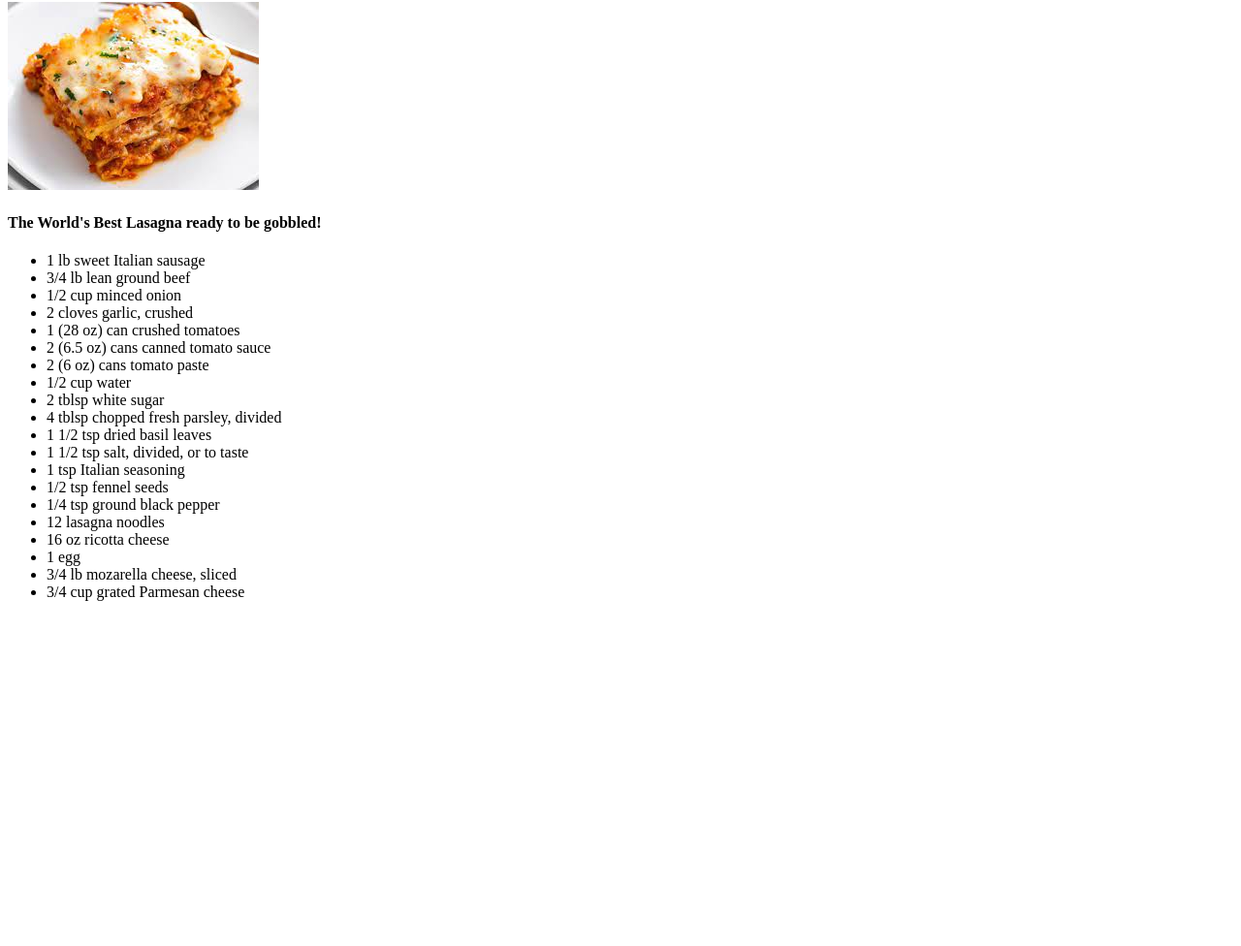
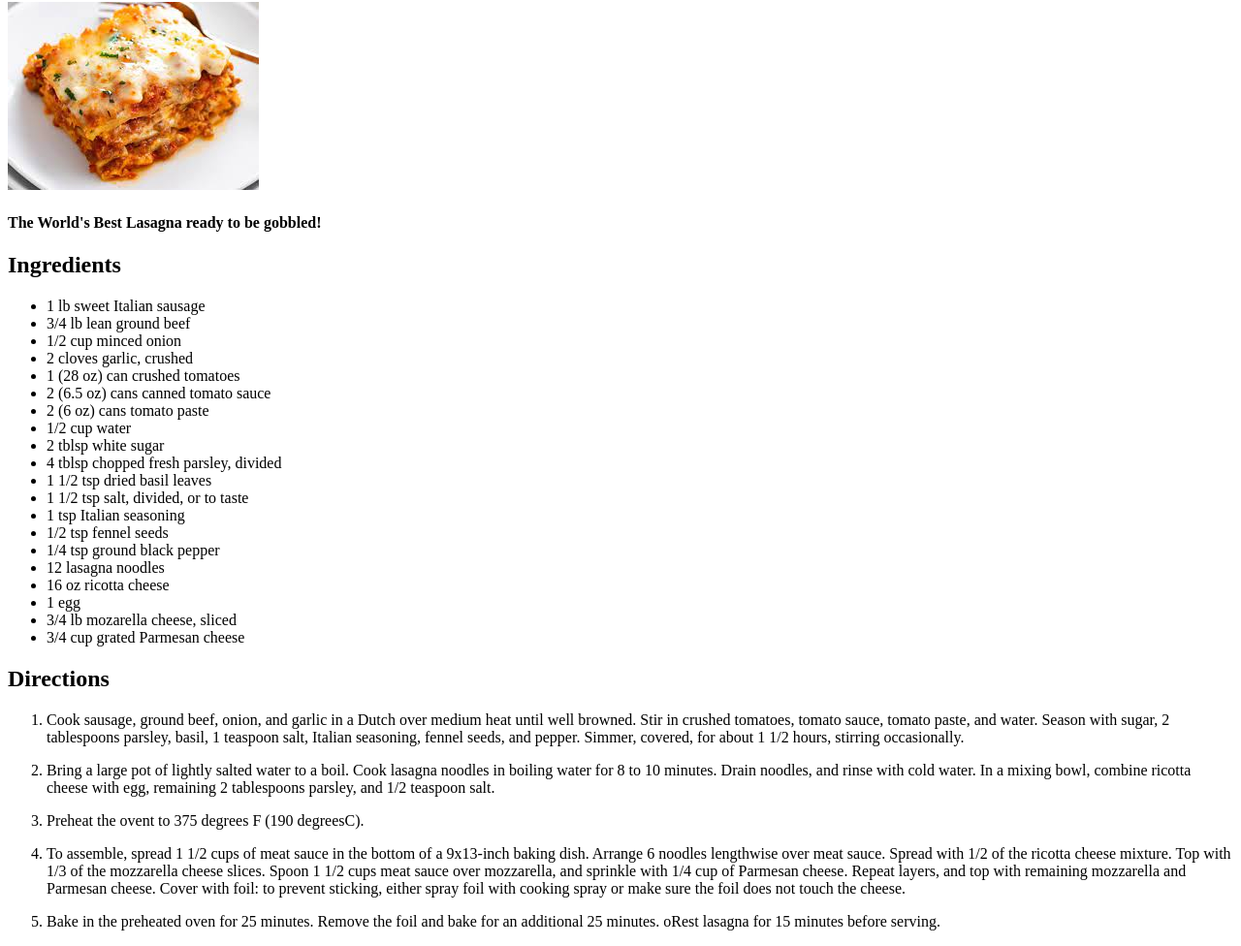
Before and after one commit to JHolden814/odin-recipes, a plain HTML site: page recipes/lasagna.html in a window 1280 px wide. Shown: the part 78-1054 px from the top of the page at 97% size. Before the commit the page ends 800 px from the top, so only its background shows below. Drawn offline with Linux system fonts and the light colour scheme.

Commit message:
Added directions to lasagna.html

```diff
--- a/recipes/lasagna.html
+++ b/recipes/lasagna.html
@@ -8,6 +8,7 @@
         <h1>World's Best Lasagna</h1>
         <img src="../img/lasagna.jpeg" alt="A piece of the World's Best lasagna laid on a white plate with a fork at the back.">
         <h4>The World's Best Lasagna ready to be gobbled!</h4>
+        <h2>Ingredients</h2>
         <ul>
             <li>1 lb sweet Italian sausage</li>
             <li>3/4 lb lean ground beef</li>
@@ -30,5 +31,41 @@
             <li>3/4 lb mozarella cheese, sliced</li>
             <li>3/4 cup grated Parmesan cheese</li>
         </ul>
+        <h2>Directions</h2>
+        <ol>
+            <li>
+                <p>
+                    Cook sausage, ground beef, onion, and garlic in a Dutch over medium heat
+                    until well browned. Stir in crushed tomatoes, tomato sauce, tomato paste, and water.
+                    Season with sugar, 2 tablespoons parsley, basil, 1 teaspoon salt, Italian seasoning,
+                    fennel seeds, and pepper. Simmer, covered, for about 1 1/2 hours, stirring occasionally.
+                </p>
+            </li>
+            <li>
+                <p>
+                    Bring a large pot of lightly salted water to a boil. Cook lasagna noodles in boiling water
+                    for 8 to 10 minutes. Drain noodles, and rinse with cold water. In a mixing bowl, combine ricotta
+                    cheese with egg, remaining 2 tablespoons parsley, and 1/2 teaspoon salt.
+                </p>
+            </li>
+            <li>Preheat the ovent to 375 degrees F (190 degreesC).</li>
+            <li>
+                <p>
+                    To assemble, spread 1 1/2 cups of meat sauce in the bottom of a 9x13-inch
+                    baking dish. Arrange 6 noodles lengthwise over meat sauce. Spread with 1/2
+                    of the ricotta cheese mixture. Top with 1/3 of the mozzarella cheese slices.
+                    Spoon 1 1/2 cups meat sauce over mozzarella, and sprinkle with 1/4 cup of Parmesan
+                    cheese. Repeat layers, and top with remaining mozzarella and Parmesan cheese.
+                    Cover with foil: to prevent sticking, either spray foil with cooking spray
+                    or make sure the foil does not touch the cheese.
+                </p>
+            </li>
+            <li>
+                <p>
+                    Bake in the preheated oven for 25 minutes. Remove the foil and bake for an
+                    additional 25 minutes. oRest lasagna for 15 minutes before serving.
+                </p>
+            </li>
+        </ol>
     </body>
 </html>
```
